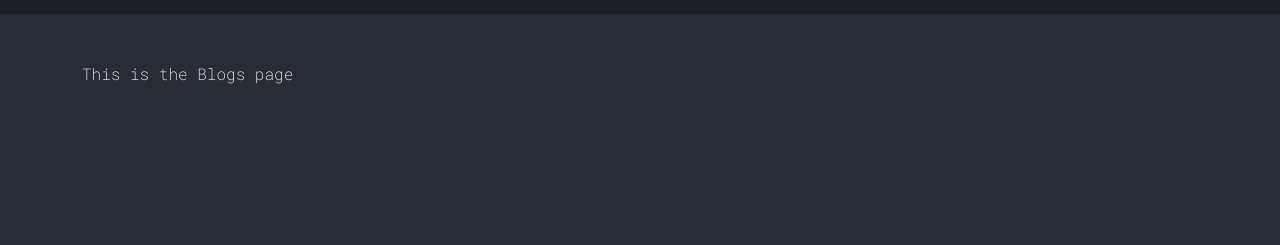
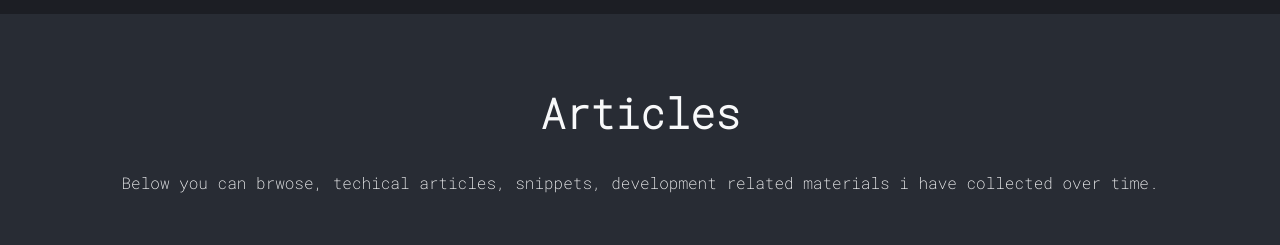
Before and after one commit to fodare/damilare-me, a React (Create React App) app: page /blogs in a window 1280 px wide. Shown: the part 318-563 px from the top of the page. Built offline with nearby package versions, Linux system fonts and the light colour scheme.

Commit message:
Complete blogs landing page

```diff
--- a/public/assests/styling/style.css
+++ b/public/assests/styling/style.css
@@ -106,6 +106,15 @@ ul li {
     color: black ;
 }
 
+.articlesIntro{
+    text-align: center
+}
+
+.articlesIntro h3{
+    font-weight: bolder;
+    font-size: 2.6rem;
+    padding: 1.6rem 1rem
+}
 /* About page styling */
 
 
--- a/src/views/Blogs.jsx
+++ b/src/views/Blogs.jsx
@@ -1,7 +1,17 @@
 import React from "react";
 
 function Blog() {
-   return <div className="container">This is the Blogs page</div>;
+   return (
+      <div className="container">
+         <div className="articlesIntro">
+            <h3>Articles</h3>
+            <p>
+               Below you can brwose, techical articles, snippets, development
+               related materials i have collected over time.
+            </p>
+         </div>
+      </div>
+   );
 }
 
 export default Blog;
```
